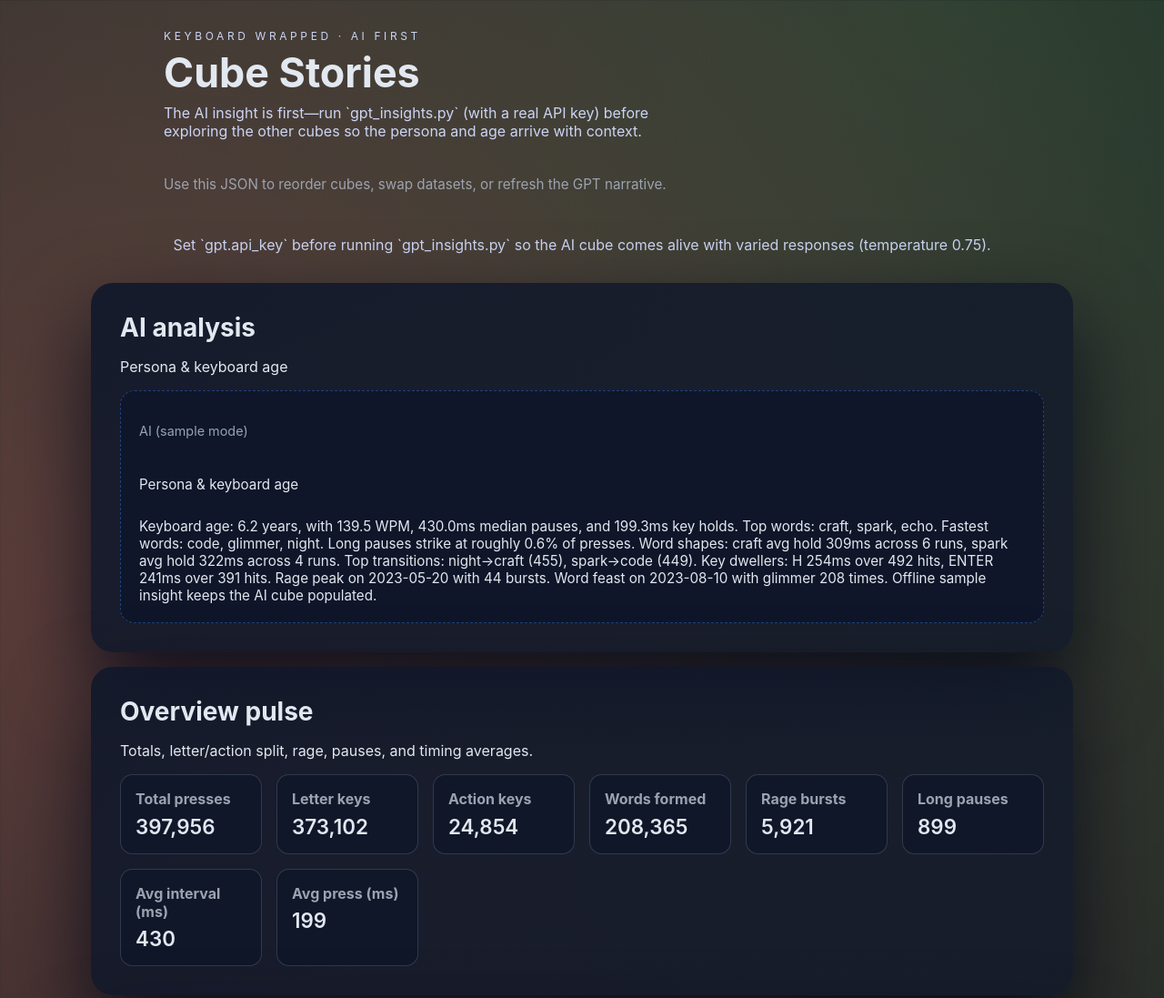
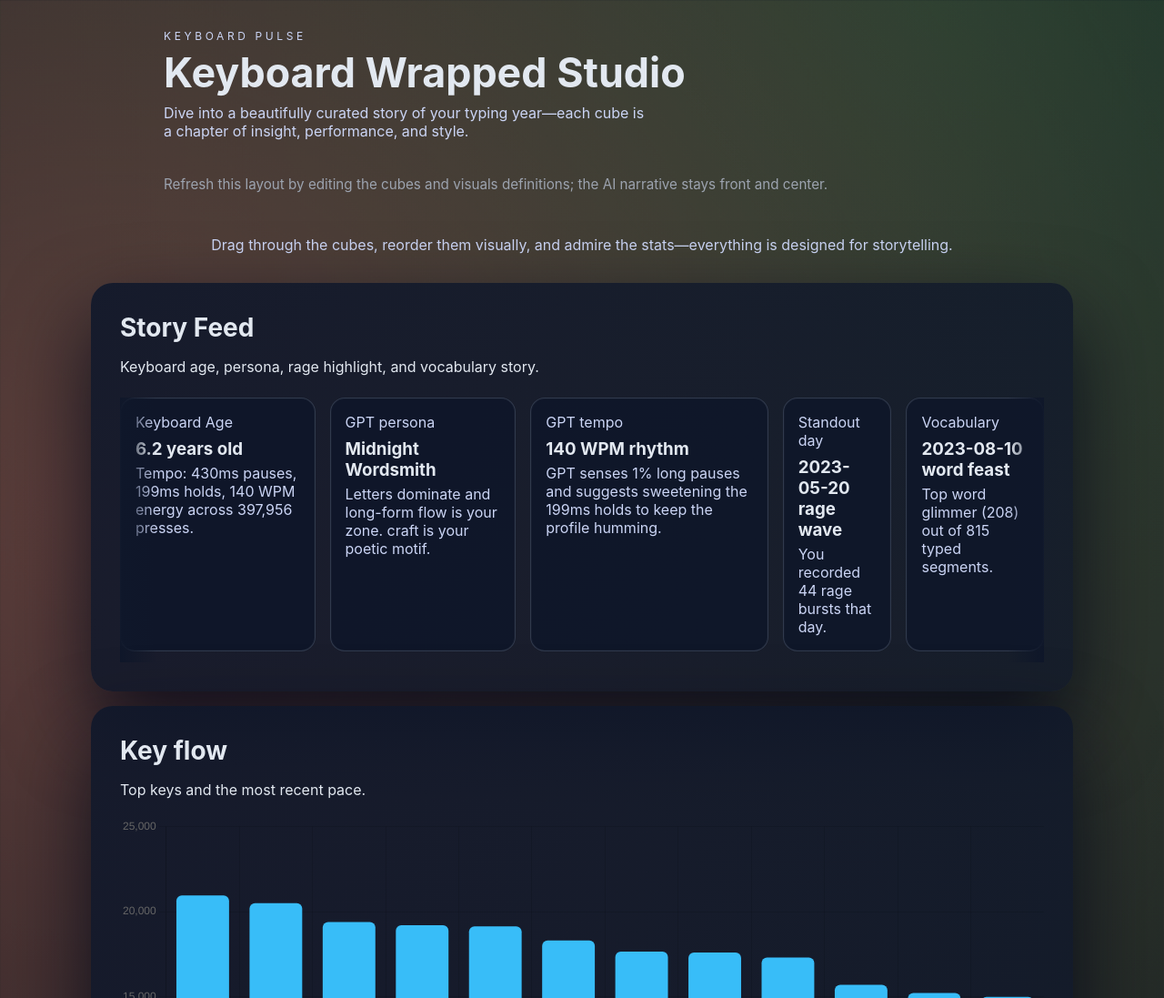
Before and after one commit to Omer811/keyboard_wrapped, a plain HTML site: page ui/index.html in a window 1280 px wide. Shown: the top 1097 px of the page at 91% size. Drawn offline with nearby package versions, Linux system fonts and the light colour scheme.

Commit message:
Make story feed horizontally scrollable

```diff
--- a/config/app.json
+++ b/config/app.json
@@ -7,19 +7,19 @@
     "sample_gpt": "data/sample_gpt_insight.json"
   },
   "gpt": {
-    "api_key": "",
+    "api_key": "literal:",
     "model": "gpt-4o-mini",
-    "temperature": 0.75
+    "temperature": 0.9
   },
   "ui_text": {
-    "hero_eyebrow": "Keyboard Wrapped · AI first",
-    "hero_title": "Cube Stories",
-    "hero_lede": "The AI insight is first—run `gpt_insights.py` (with a real API key) before exploring the other cubes so the persona and age arrive with context.",
-    "hero_cta": "Use this JSON to reorder cubes, swap datasets, or refresh the GPT narrative.",
-    "control_hint": "Set `gpt.api_key` before running `gpt_insights.py` so the AI cube comes alive with varied responses (temperature 0.75).",
-    "footer_note": "Serve with <code>python3 -m http.server</code> and open <code>ui/index.html</code>. Run <code>gpt_insights.py</code> (with <code>OPENAI_API_KEY</code>) to refresh the AI cube; the <code>data</code> folder includes sample summaries and fallback replies for testing.",
-    "ai_cube_subtitle": "Persona & keyboard age",
-    "heatmap_flow_hint": "Tap a bubble to reveal its flow map."
+    "hero_eyebrow": "Keyboard Pulse",
+    "hero_title": "Keyboard Wrapped Studio",
+    "hero_lede": "Dive into a beautifully curated story of your typing year—each cube is a chapter of insight, performance, and style.",
+    "hero_cta": "Refresh this layout by editing the cubes and visuals definitions; the AI narrative stays front and center.",
+    "control_hint": "Drag through the cubes, reorder them visually, and admire the stats—everything is designed for storytelling.",
+    "footer_note": "A mockup experience for demoing AI-assisted keyboard insights—no instructions required.",
+    "ai_cube_subtitle": "Persona · Keyboard age",
+    "heatmap_flow_hint": "Tap a bubble to reveal the heartbeat behind each word."
   },
   "visual": {
     "word_pie_limit": 20,
@@ -41,11 +41,11 @@
       "group": "research",
       "label": "AI analysis",
       "description": "Persona & keyboard age",
-      "enabled": true
+      "enabled": false
     },
     {
       "id": "overview",
-      "order": 10,
+      "order": 70,
       "group": "core",
       "label": "Overview pulse",
       "description": "Totals, letter/action split, rage, pauses, and timing averages.",
@@ -61,15 +61,15 @@
     },
     {
       "id": "story",
-      "order": 30,
+      "order": 10,
       "group": "word",
-      "label": "Story feed",
+      "label": "Story Feed",
       "description": "Keyboard age, persona, rage highlight, and vocabulary story.",
       "enabled": true
     },
     {
       "id": "words",
-      "order": 40,
+      "order": 60,
       "group": "word",
       "label": "Word choreography",
       "description": "Favorite words rendered as a doughnut.",
@@ -85,7 +85,7 @@
     },
     {
       "id": "layout",
-      "order": 50,
+      "order": 30,
       "group": "research",
       "label": "Layout lab",
       "description": "Suggested keyboard layout with actual modifiers preserved.",
@@ -93,7 +93,7 @@
     },
     {
       "id": "presser",
-      "order": 55,
+      "order": 25,
       "group": "research",
       "label": "Pressure profile",
       "description": "Are you a heavy presser or a light touch typist?",
@@ -101,7 +101,7 @@
     },
     {
       "id": "heatmap",
-      "order": 60,
+      "order": 35,
       "group": "research",
       "label": "Word heatmap",
       "description": "Bubble clusters sized by frequency and diversity.",
--- a/ui/app.js
+++ b/ui/app.js
@@ -455,16 +455,53 @@ function summarizePersona(summary) {
   };
 }
 
-function buildStoryCube(container, summary) {
+function buildStoryCube(container, summary, mode, gptUrl) {
+  const wrapper = document.createElement("div");
+  wrapper.className = "story-grid-wrapper";
   const grid = document.createElement("div");
   grid.className = "story-grid";
-  computeStoryCards(summary).forEach((card) => {
-    const block = document.createElement("article");
-    block.className = "story-card";
-    block.innerHTML = `<p class="story-tag">${card.tag}</p><h3>${card.title}</h3><p>${card.body}</p>`;
-    grid.appendChild(block);
-  });
-  container.appendChild(grid);
+  wrapper.appendChild(grid);
+  container.appendChild(wrapper);
+  const renderCards = (cards) => {
+    grid.innerHTML = "";
+    cards.forEach((card) => grid.appendChild(createStoryCard(card)));
+  };
+
+  const fallbackCards = computeStoryCards(summary);
+  renderCards(fallbackCards);
+
+  if (!gptUrl) {
+    return;
+  }
+
+  fetchGPTInsight(gptUrl)
+    .then((payload) => {
+      const structured = payload?.structured;
+      if (structured?.insights?.length) {
+        renderCards(structured.insights);
+      } else if (payload?.analysis_text) {
+        renderCards([
+          {
+            tag: "AI narrative",
+            title: mode === "sample" ? "Sample insight" : "AI narrative",
+            body: payload.analysis_text.trim(),
+          },
+        ]);
+      }
+    })
+    .catch(() => {
+      const hint = document.createElement("p");
+      hint.className = "hint";
+      hint.textContent = "AI insight missing; run the GPT script with an API key.";
+      container.appendChild(hint);
+    });
+}
+
+function createStoryCard(card) {
+  const block = document.createElement("article");
+  block.className = "story-card";
+  block.innerHTML = `<p class="story-tag">${card.tag}</p><h3>${card.title}</h3><p>${card.body}</p>`;
+  return block;
 }
 
 function buildTransitions(summary) {
--- a/ui/styles.css
+++ b/ui/styles.css
@@ -560,9 +560,40 @@ header.hero {
 
 .story-grid {
   margin-top: 1.5rem;
-  display: grid;
-  grid-template-columns: repeat(auto-fit, minmax(220px, 1fr));
+  display: flex;
   gap: 1rem;
+  overflow-x: auto;
+  scroll-snap-type: x mandatory;
+  padding-bottom: 0.75rem;
+}
+
+.story-grid::-webkit-scrollbar {
+  height: 8px;
+}
+
+.story-grid::-webkit-scrollbar-thumb {
+  background: rgba(148, 163, 184, 0.5);
+  border-radius: 999px;
+}
+
+.story-grid-wrapper {
+  position: relative;
+}
+
+.story-grid-wrapper::before,
+.story-grid-wrapper::after {
+  content: "";
+  position: absolute;
+  top: 0;
+  bottom: 0;
+  width: 40px;
+  pointer-events: none;
+  background: linear-gradient(90deg, rgba(15, 23, 42, 0.95), transparent);
+}
+
+.story-grid-wrapper::after {
+  right: 0;
+  background: linear-gradient(270deg, rgba(15, 23, 42, 0.95), transparent);
 }
 
 .story-card {
```
Also changed, not shown: 1 other file.
